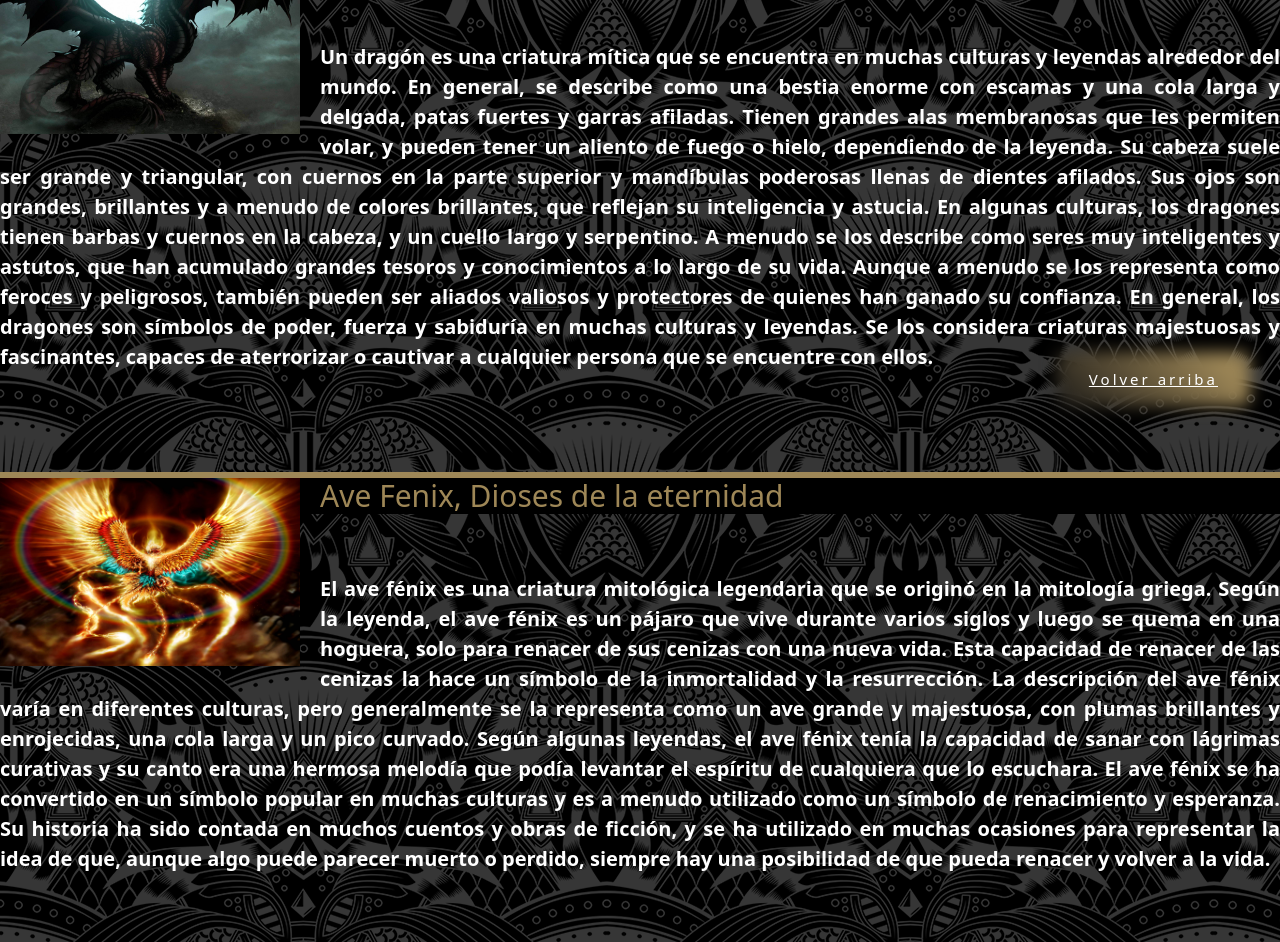
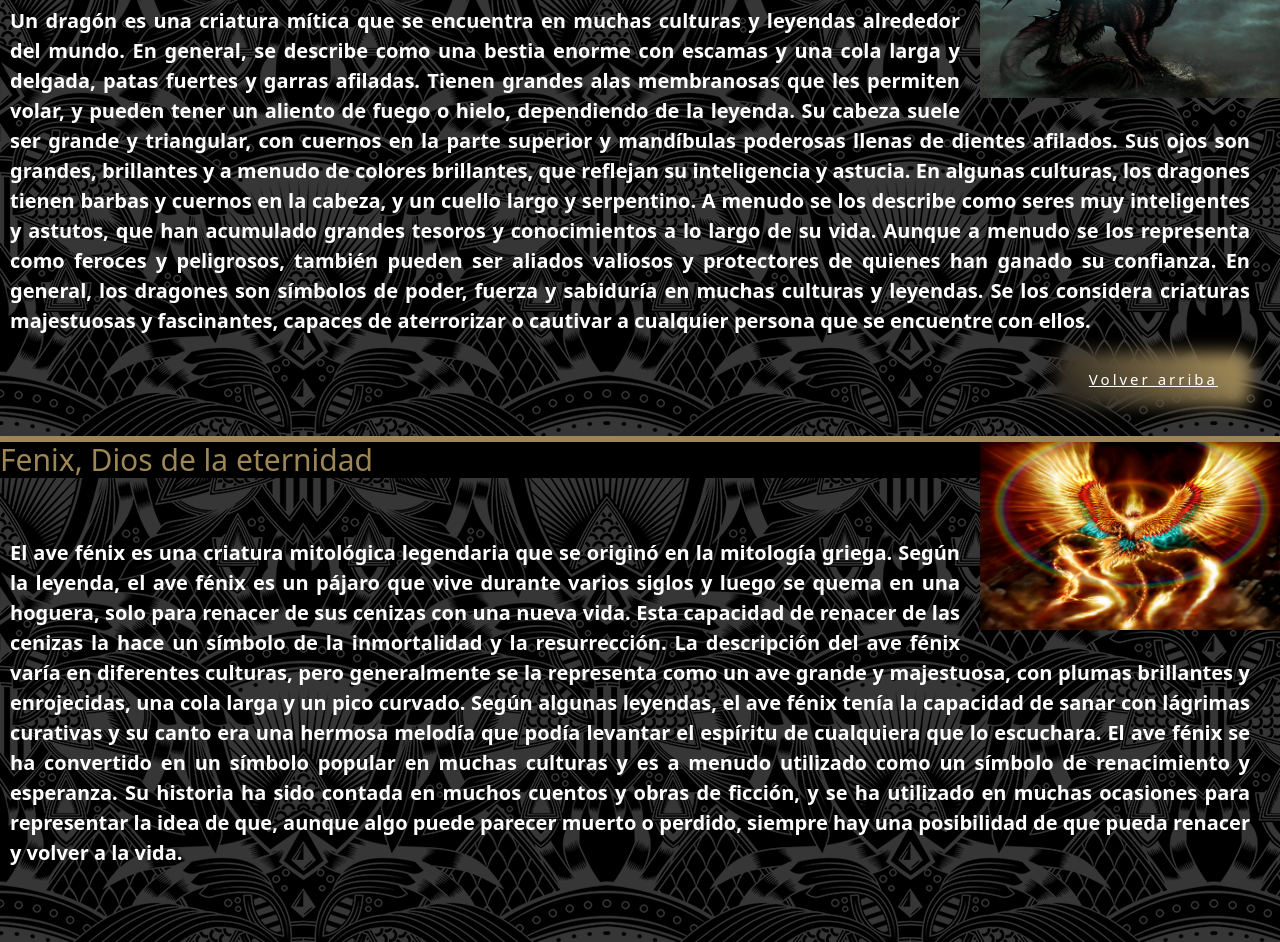
Before and after one commit to M4r14n023/fantastic, a website: page pages/aireycielo.html in a window 1280 px wide. Shown: the part 384-1326 px from the top of the page. Drawn offline with nearby package versions, Linux system fonts and the light colour scheme.

Commit message:
Tercera Entrega Fantastic v1.5

```diff
--- a/pages/aireycielo.html
+++ b/pages/aireycielo.html
@@ -63,7 +63,7 @@
     </div>
     <div class="container-all">
       <img src="../img/fenix-aire-cielo.jpg" alt="imagen de un ave fenix en una explosion de color y arco iris en el cielo">
-      <h2 class="subtitulo-tierra-agua">Ave Fenix, Dioses de la eternidad</h2>
+      <h2 class="subtitulo-tierra-agua">Fenix, Dios de la eternidad</h2>
       <p>El ave fénix es una criatura mitológica legendaria que se originó en la mitología griega. Según la leyenda, el ave fénix es un pájaro que vive durante varios siglos y luego se quema en una hoguera, solo para renacer de sus cenizas con una nueva vida. Esta capacidad de renacer de las cenizas la hace un símbolo de la inmortalidad y la resurrección. La descripción del ave fénix varía en diferentes culturas, pero generalmente se la representa como un ave grande y majestuosa, con plumas brillantes y enrojecidas, una cola larga y un pico curvado. Según algunas leyendas, el ave fénix tenía la capacidad de sanar con lágrimas curativas y su canto era una hermosa melodía que podía levantar el espíritu de cualquiera que lo escuchara. El ave fénix se ha convertido en un símbolo popular en muchas culturas y es a menudo utilizado como un símbolo de renacimiento y esperanza. Su historia ha sido contada en muchos cuentos y obras de ficción, y se ha utilizado en muchas ocasiones para representar la idea de que, aunque algo puede parecer muerto o perdido, siempre hay una posibilidad de que pueda renacer y volver a la vida.</p>
     </div>
     <div class="container-all">
--- a/scss/base/_mixin.scss
+++ b/scss/base/_mixin.scss
@@ -6,7 +6,7 @@
 @mixin estilos-pages{
 
 .titulo-tierra-agua {
-    font-size: 80px;
+    font-size: 50px;
     color: $color-principal;
     margin-bottom: 60px;
     text-align: center; }
@@ -27,11 +27,13 @@
 
   .container-all img {
     width: 300px;
-    float: left;
-    margin-right: 20px;
+    float: right;
+    margin-left: 20px;
     margin-bottom: 20px; }
 
   .container-all p {
+    margin-left: 10px;
+    margin-right: 30px;
     font-size: 20px;
     margin-top: 20px;
     color: white;
--- a/scss/reset/_mediaq.scss
+++ b/scss/reset/_mediaq.scss
@@ -38,6 +38,7 @@
             float:left;
             border-top: none;
         }
+
     // .no-en-mobile{
     //     display: none;}
     @include galeria-medias;
```
Also changed, not shown: css/estilos.css, scss/base/_condicionales.scss (deleted).
